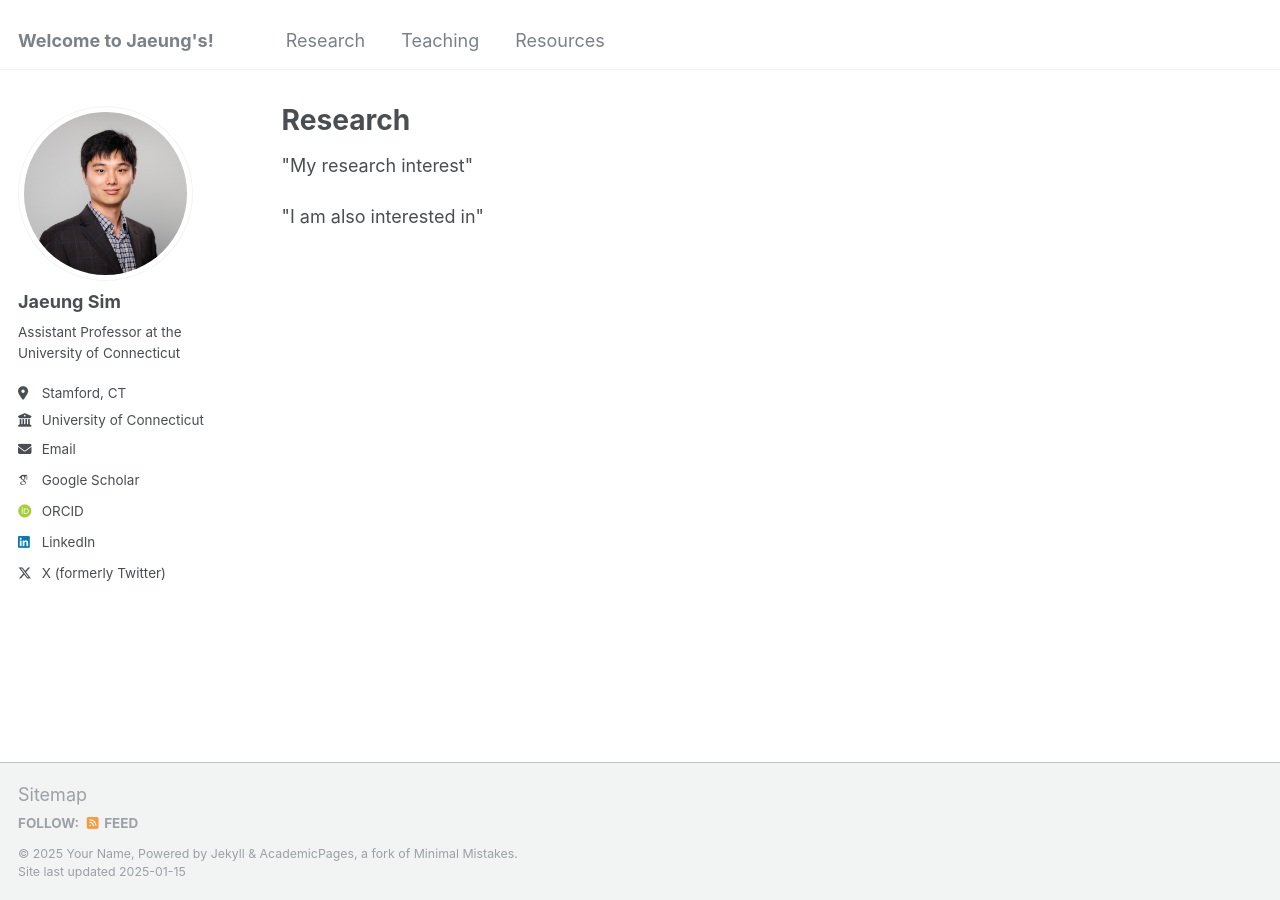
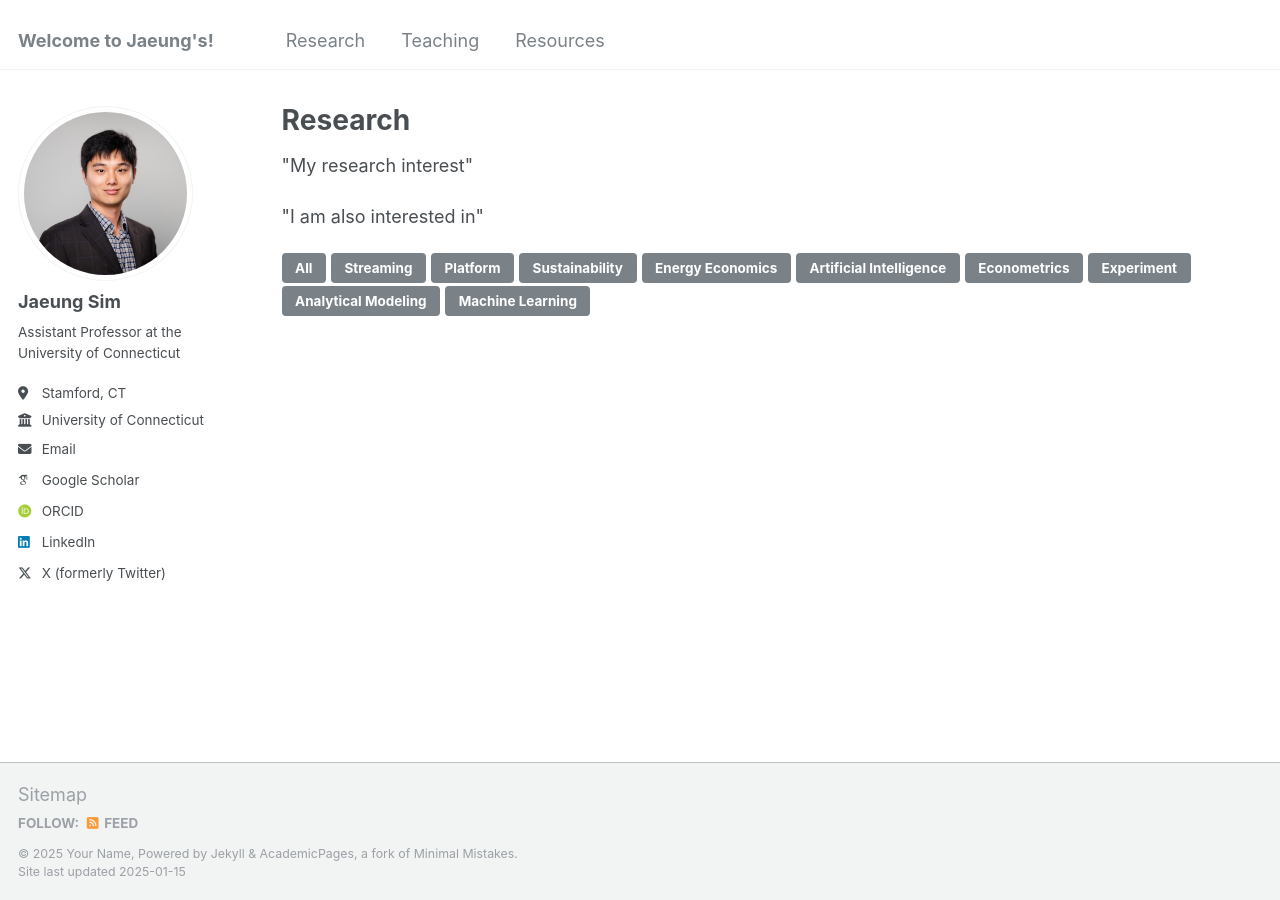
Before and after one commit to jaeungs/jaeungs.github.io, a Jekyll site: the page built from _pages/research.html, in a window 1280 px wide. Built offline with Jekyll 4.4.1, drawn with Linux system fonts in a browser that asks for light colours; some web fonts are replaced.

Commit message:
Update research.html

```diff
--- a/_pages/research.html
+++ b/_pages/research.html
@@ -7,3 +7,16 @@ author_profile: true
 
 <p>"My research interest"</p>
 <p>"I am also interested in"</p>
+
+<div id="myBtnContainer">
+  <button class="btn active" onclick="filterSelection('all')"> All </button>
+  <button class="btn" onclick="filterSelection('streaming')"> Streaming</button>
+  <button class="btn" onclick="filterSelection('platform')"> Platform</button>
+  <button class="btn" onclick="filterSelection('sustainability')"> Sustainability</button>
+  <button class="btn" onclick="filterSelection('energy-economics')"> Energy Economics</button>
+  <button class="btn" onclick="filterSelection('AI')"> Artificial Intelligence</button>
+  <button class="btn" onclick="filterSelection('econometrics')"> Econometrics</button>
+  <button class="btn" onclick="filterSelection('experiment')"> Experiment</button>
+  <button class="btn" onclick="filterSelection('analytical-modeling')"> Analytical Modeling</button>
+  <button class="btn" onclick="filterSelection('machine-learning')"> Machine Learning</button>
+</div>
```
